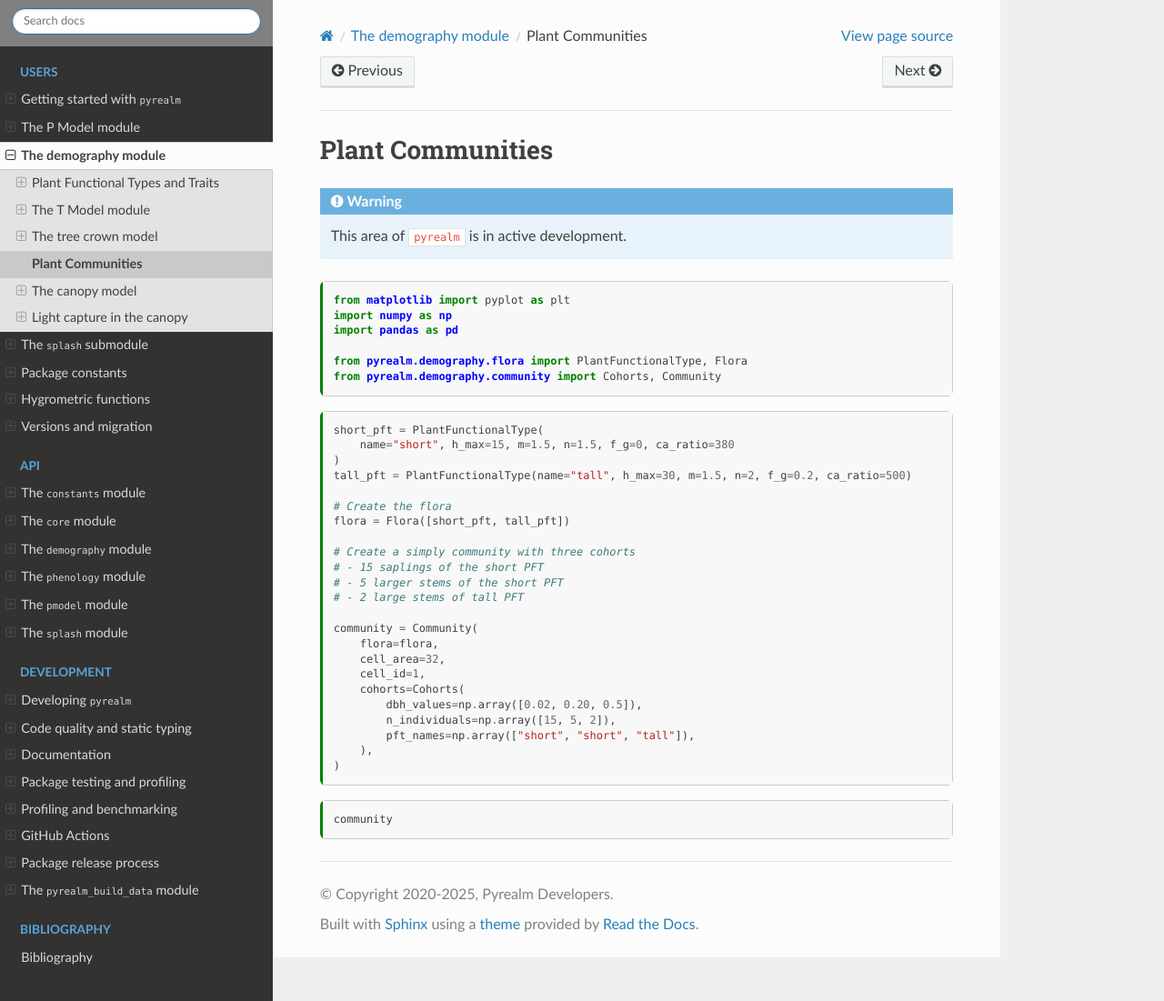
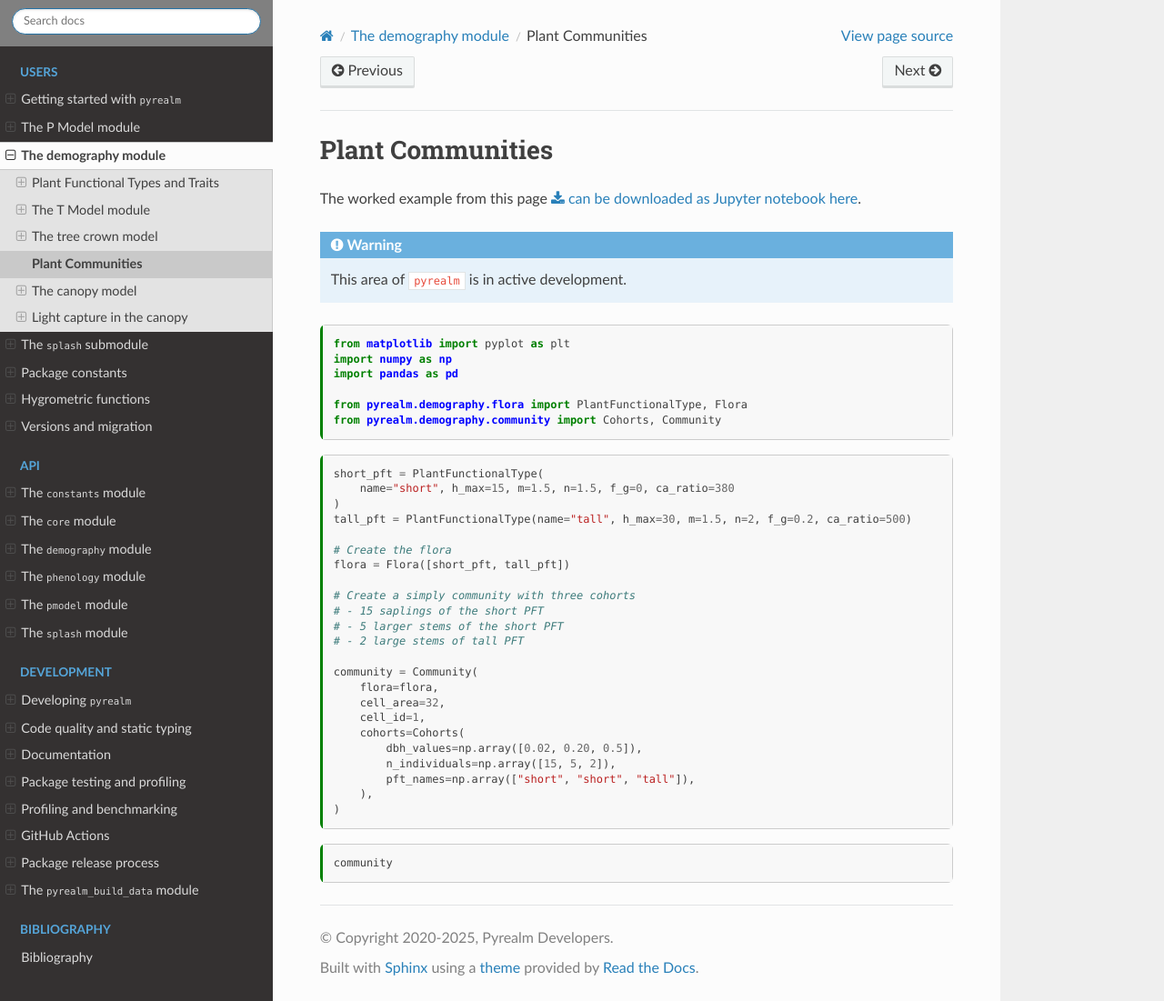
Before and after one commit to ImperialCollegeLondon/pyrealm, a Sphinx documentation site: the page built from docs/source/users/demography/community.md, in a window 1280 px wide and 1101 px high. Shown: the whole window at 91% size. Built offline with Sphinx 7.4.7 and the Read the Docs theme 3.1.0, drawn with Linux system fonts in a browser that asks for light colours.

Commit message:
add plant communities jupyter notebook

```diff
--- a/docs/source/users/demography/community.md
+++ b/docs/source/users/demography/community.md
@@ -22,6 +22,8 @@
 ---
 
 # Plant Communities
+
+The worked example from this page {download}`can be downloaded as Jupyter notebook here </_static/Communities.ipynb>`.
 
 :::{admonition} Warning
 
```
Also changed, not shown: docs/source/_static/Communities.ipynb (added).
